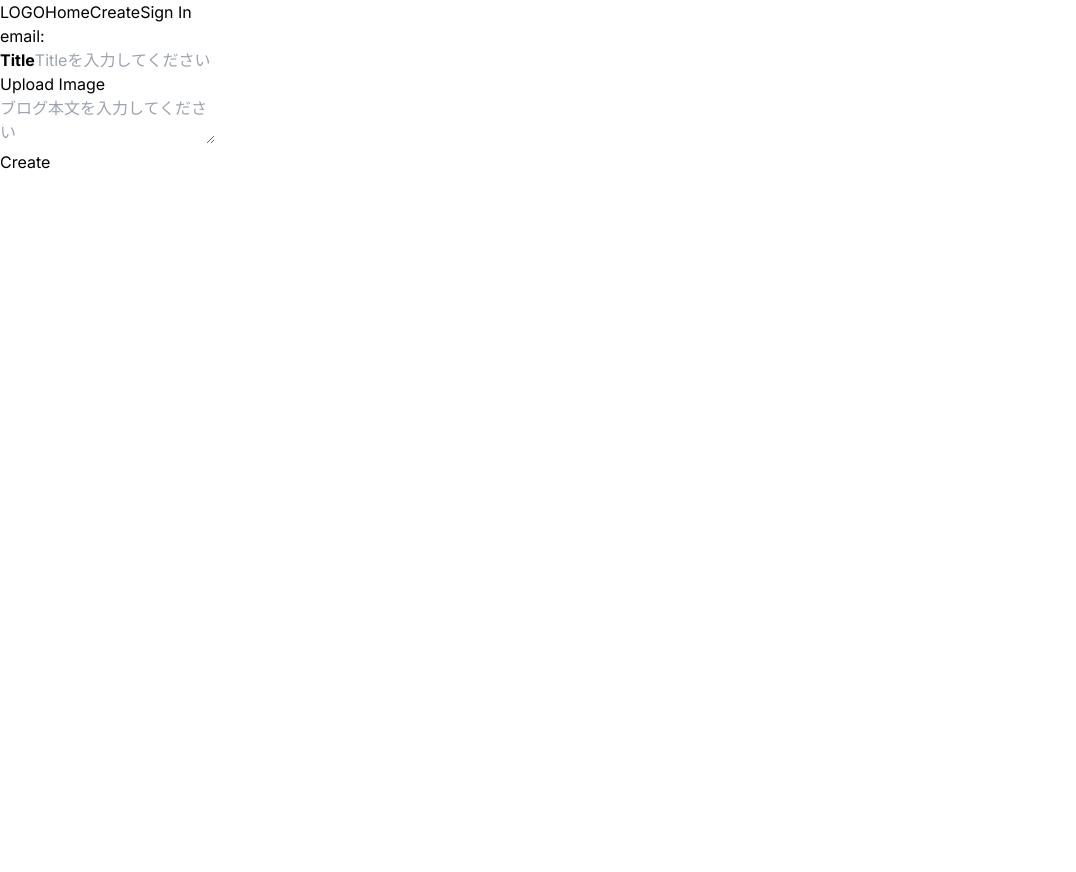
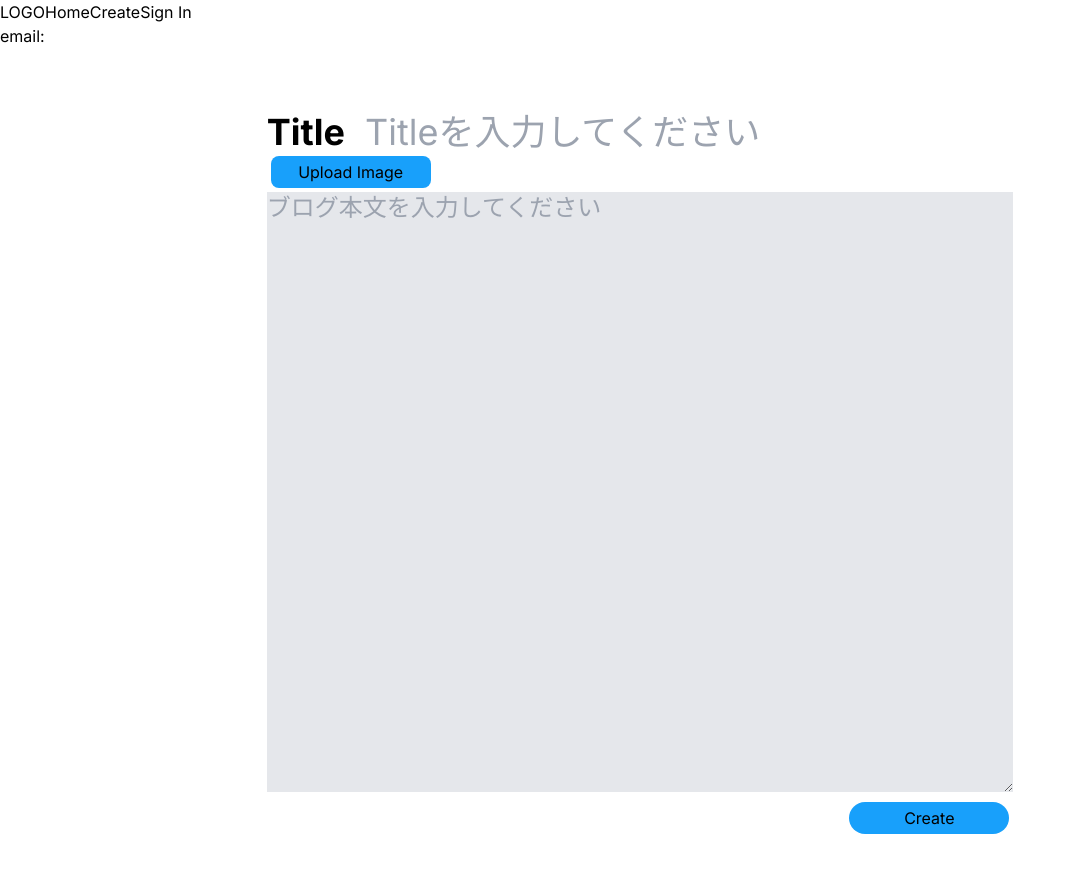
Before and after one commit to Shuheitkhs/teamsdev_16_2, a Next.js app: page /write_view in a window 1280 px wide. Shown: the top 872 px of the page, without its empty margins (0-1076 px from the left). Before the commit the page ends 800 px from the top, so only its background shows below. Built offline with nearby package versions, Linux system fonts and the light colour scheme; no server answers.

Commit message:
デザイン完成materialのsubmit型も作成

```diff
--- /dev/null
+++ b/app/components/atom/SubmitButton.tsx
@@ -0,0 +1,88 @@
+export type ButtonProps = {
+  size?: "small" | "medium" | "large";
+  bgColor: "blue" | "black" | "red" | "gray" | "white";
+  textColor?: "white" | "black";
+  rounded: "lg" | "full"; //lgは角丸、fullは半円
+  className?: string;
+  // ここまでスタイリングのプロップス
+  children: React.ReactNode;
+};
+
+const SubmitButton: React.FC<ButtonProps> = ({
+  size,
+  bgColor,
+  textColor,
+  rounded,
+  className,
+  children,
+}) => {
+  let sizeClass = "";
+  switch (size) {
+    case "small":
+      sizeClass = "w-[6rem] sm:w-[8rem] md:w-[10rem]";
+      break;
+    case "medium":
+      sizeClass = "w-[8rem] sm:w-[10rem] md:w-[12rem]";
+      break;
+    case "large":
+      sizeClass = "w-[10rem] sm:w-[12rem] md:w-[14rem]";
+      break;
+    default:
+      sizeClass = "w-auto";
+  }
+  let bgColorClass = "";
+  switch (bgColor) {
+    case "blue":
+      bgColorClass = "bg-bblue";
+      break;
+    case "black":
+      bgColorClass = "bg-bblack";
+      break;
+    case "red":
+      bgColorClass = "bg-bred";
+      break;
+    case "gray":
+      bgColorClass = "bg-bgray";
+      break;
+    case "white":
+      bgColorClass = "bg-bwhite";
+      break;
+    default:
+      bgColorClass = "bg-bblack";
+  }
+
+  let textColorClass = "";
+  switch (textColor) {
+    case "black":
+      textColorClass = "text-bblack";
+      break;
+    case "white":
+      textColorClass = "text-bwhite";
+      break;
+    default:
+      textColorClass = "bwhite";
+  }
+
+  let roundedClass = "";
+  switch (rounded) {
+    case "lg":
+      roundedClass = "rounded-lg";
+      break;
+    case "full":
+      roundedClass = "rounded-full";
+      break;
+    default:
+      roundedClass = "rounded-lg";
+  }
+
+  return (
+    <button
+      className={`${sizeClass} ${bgColorClass} ${textColorClass} ${roundedClass} ${className || ""} px-3 py-1 m-1 hover:scale-105 transition-transform duration-100 active:scale-95 `}
+      type="submit"
+    >
+      {children}
+    </button>
+  );
+};
+
+export default SubmitButton;
--- a/app/write_view/page.tsx
+++ b/app/write_view/page.tsx
@@ -4,6 +4,8 @@ import Image from "next/image";
 import supabase from "@/lib/Supabase/Client";
 import { useForm } from "react-hook-form";
 import { addBlogDataTypes } from "@/Types";
+import Button from "../components/atom/Button";
+import SubmitButton from "../components/atom/SubmitButton";
 
 const WriteView = () => {
   // inputRefの初期化
@@ -12,58 +14,97 @@ const WriteView = () => {
   const inputImageRef = useRef<HTMLInputElement | null>(null);
   // 投稿する写真を表示
   const [viewBlogImage, setViewBlogImage] = useState<string>();
-  // 投稿するBlogTitleを格納
-  const [blogAddTitle, setBlogAddTitle] = useState("");
-  // 投稿するBlog
-  const [blogAddContent, setBlogAddContent] = useState("");
   // 投稿する写真のファイル
-  const [postImage, setPostImage] = useState<File | null>();
+  const [postImage, setPostImage] = useState<File | null>(null);
   // 写真の容量サイズエラーメッセージ
   const [capacityError, setCapacityError] = useState<string>("");
+  // 同じ写真追加時のエラーメッセージ
+  const [ImageError, setImageError] = useState<string>("");
+  // 現在のユーザ情報取得
+  const [currentUser, setCurrentUer] = useState<any>();
+
+  //現在のユーザが何か
+  useEffect(() => {
+    const getCurrentUser = async () => {
+      const {
+        data: { user },
+      } = await supabase.auth.getUser();
+      setCurrentUer(user);
+    };
+    getCurrentUser();
+  }, []);
+  // 現在のユーザ情報を取得
+
+  console.log(currentUser);
+
+  //初期画面titleInputにカーソルを合わせる
+  useEffect(() => {
+    titleInputRef?.current?.focus();
+  }, []);
 
   //useFormを使ってバリデーションのチェック
   const {
     register,
     handleSubmit,
     formState: { errors },
-  } = useForm<any>({ mode: "onChange" });
-
-  //初期画面titleInputにカーソルを合わせる
-  useEffect(() => {
-    titleInputRef?.current?.focus();
-  }, []);
+    reset,
+  } = useForm<addBlogDataTypes>({ mode: "onChange" });
 
   const clickAddBlog = async (addBlogData: addBlogDataTypes) => {
-    console.log(addBlogData, "blogのデータです");
-    // 投稿する画像URL格納変数
-    let postImageURL = "";
+    // 入力した情報を取得
+    let { title, content } = addBlogData;
 
+    // supabaseへ写真以外の情報を登録
+    const { error: insertError, data: postData } = await supabase
+      .from("posts")
+      .insert([
+        {
+          user_id: currentUser.id,
+          category_id: "75fb1104-ddc7-4ea8-8433-dad355c0a98c",
+          title: title,
+          content: content,
+          image_path: "",
+        },
+      ])
+      .select();
+    if (insertError) {
+      console.log(insertError, "postsへの投稿の処理でエラーが発生しました。");
+      return;
+    }
+
+    // 画像のデータをsupabseのstorageへ登録
     if (postImage) {
       const ImageURL = `PostPhoto/${postImage?.name}`; // 画像の保存先のpathを指定
       const { error } = await supabase.storage
         .from("writeViewImage")
         .upload(ImageURL, postImage); //supabaseのstorageへ写真を登録する
       if (error) {
+        if (error.message === "The resource already exists") {
+          setImageError("既に登録済みの写真がです");
+          return;
+        }
         console.log(error, "supabaseへ写真登録処理に失敗しました");
         return;
       }
 
-      const { data: postData } = supabase.storage
+      // 画像のURLを作成し画像URLの更新
+      const { data: postImageURL } = await supabase.storage
         .from("writeViewImage")
         .getPublicUrl(ImageURL);
+      if (postImageURL) {
+        // 投稿データに画像URLを更新
+        await supabase
+          .from("posts")
+          .update({ image_path: postImageURL.publicUrl })
+          .eq("id", postData[0].id); // 投稿IDを基に更新
       }
-    const { error } = await supabase.from("posts").insert([
-      {
-        user_id: "68fd7d01-e415-4711-bcf0-a8c1bb2ad94c",
-        category_id: "75fb1104-ddc7-4ea8-8433-dad355c0a98c",
-        title: blogAddTitle,
-        content: blogAddContent,
-        image_path: postImageURL,
-      },
-    ]); //id系は仮のユーザ本来はログインしているユーザ
-    if (error) {
-      console.log(error, "postsへの投稿の処理でエラーが発生しました。");
-      return;
+    } else {
+      //投稿画像がない場合
+      alert("投稿に成功しました");
+      // formのリセット
+      reset();
+      setViewBlogImage("");
+      setPostImage(null);
     }
   };
 
@@ -81,17 +122,28 @@ const WriteView = () => {
       if (targetImage.size <= 5242880) {
         setViewBlogImage(window.URL.createObjectURL(targetImage));
         setPostImage(targetImage);
-        console.log(targetImage, "これは写真の中身です");
       } else {
         setCapacityError("写真のサイズは5MBまでです");
       }
+    } else {
+      //写真がない場合
+      alert("投稿に成功しました");
+      // formのリセット
+      reset();
+      setViewBlogImage("");
+      setPostImage(null);
     }
   };
   return (
-    <div className="">
-      <form onSubmit={handleSubmit((blogData) => clickAddBlog(blogData))}>
-        <span className="font-bold">Title</span>
+    <div className="flex flex-col min-h-screen  items-center mt-16 w-full ">
+      <form
+        className="w-7/12"
+        onSubmit={handleSubmit((blogData) => clickAddBlog(blogData))}
+      >
+        <div className="flex text-4xl ">
+          <span className="font-bold mr-5">Title</span>
           <input
+            className="w-full"
             type="text"
             placeholder="Titleを入力してください"
             {...register("title", {
@@ -102,20 +154,28 @@ const WriteView = () => {
               },
             })}
           ></input>
+        </div>
         <p className="text-red-500">{errors.title?.message as ReactNode}</p>
         <div>
           {/* 選択した写真を表示 */}
+          <div></div>
           {postImage && (
             <Image
+            className="m-auto"
               src={viewBlogImage as string}
               alt="uploadImage"
               width={500}
               height={500}
             />
           )}
-          <button onClick={clickUploadImage} type="button">
+          <Button
+            size="small"
+            bgColor="blue"
+            rounded="lg"
+            onClick={clickUploadImage}
+          >
             Upload Image
-          </button>
+          </Button>
           <input
             type="file"
             // onChange={onChangeUploadImage}
@@ -125,11 +185,13 @@ const WriteView = () => {
             onChange={onChangeUploadImage}
           />
           <p className="text-red-500">{capacityError}</p>
+          <p className="text-red-500">{ImageError}</p>
         </div>
         <div>
           <textarea
+            className="text-2xl bg-gray-200 w-full min-h-[600px]"
             placeholder="ブログ本文を入力してください"
-            {...register("blog", {
+            {...register("content", {
               required: "ブログ本文が入力されていません",
               maxLength: {
                 value: 10000,
@@ -137,9 +199,13 @@ const WriteView = () => {
               },
             })}
           ></textarea>
-          <p className="text-red-500">{errors.blog?.message as ReactNode}</p>
+          <p className="text-red-500">{errors.content?.message as ReactNode}</p>
         </div>
-        <button type="submit">Create</button>
+        <div className="flex justify-end" >
+        <SubmitButton  size="small" bgColor="blue" rounded="full">
+          Create
+        </SubmitButton>
+        </div>
       </form>
     </div>
   );
```
Lines whose indentation alone changed are shown as unchanged.
